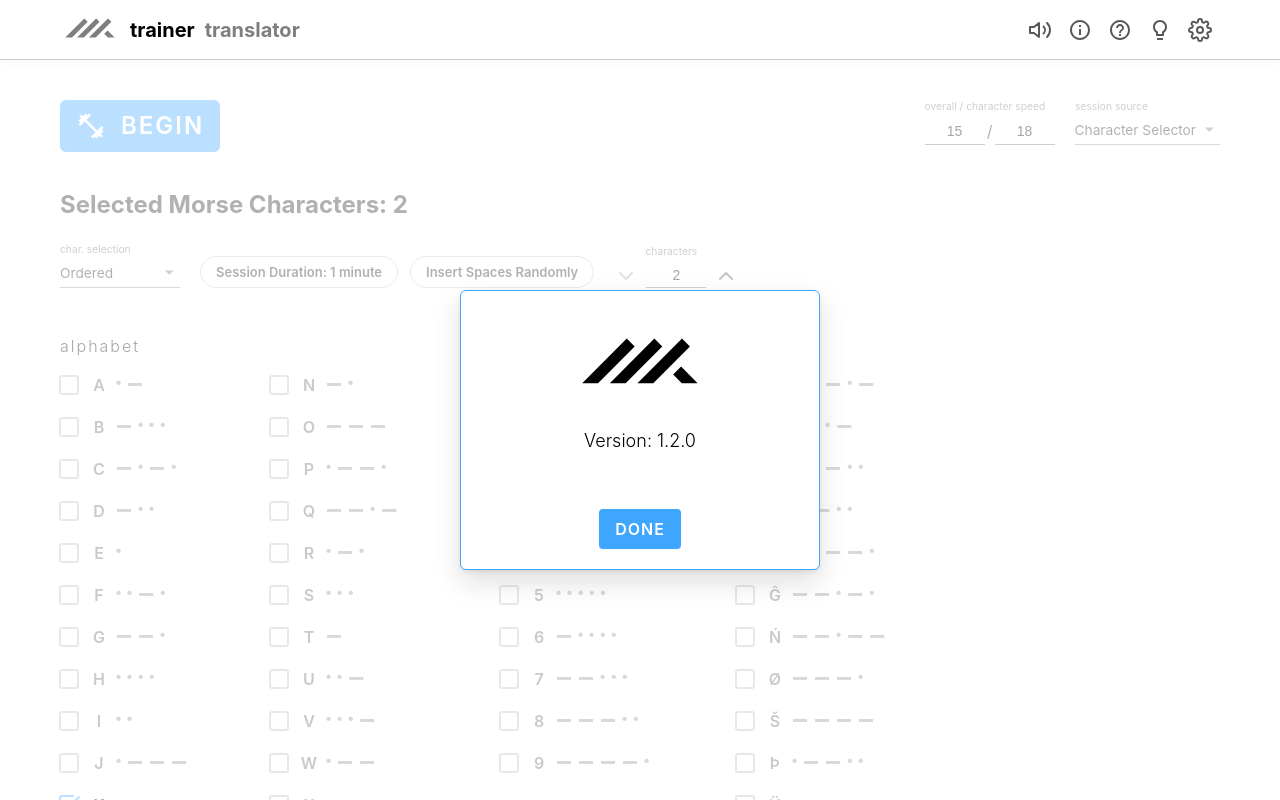
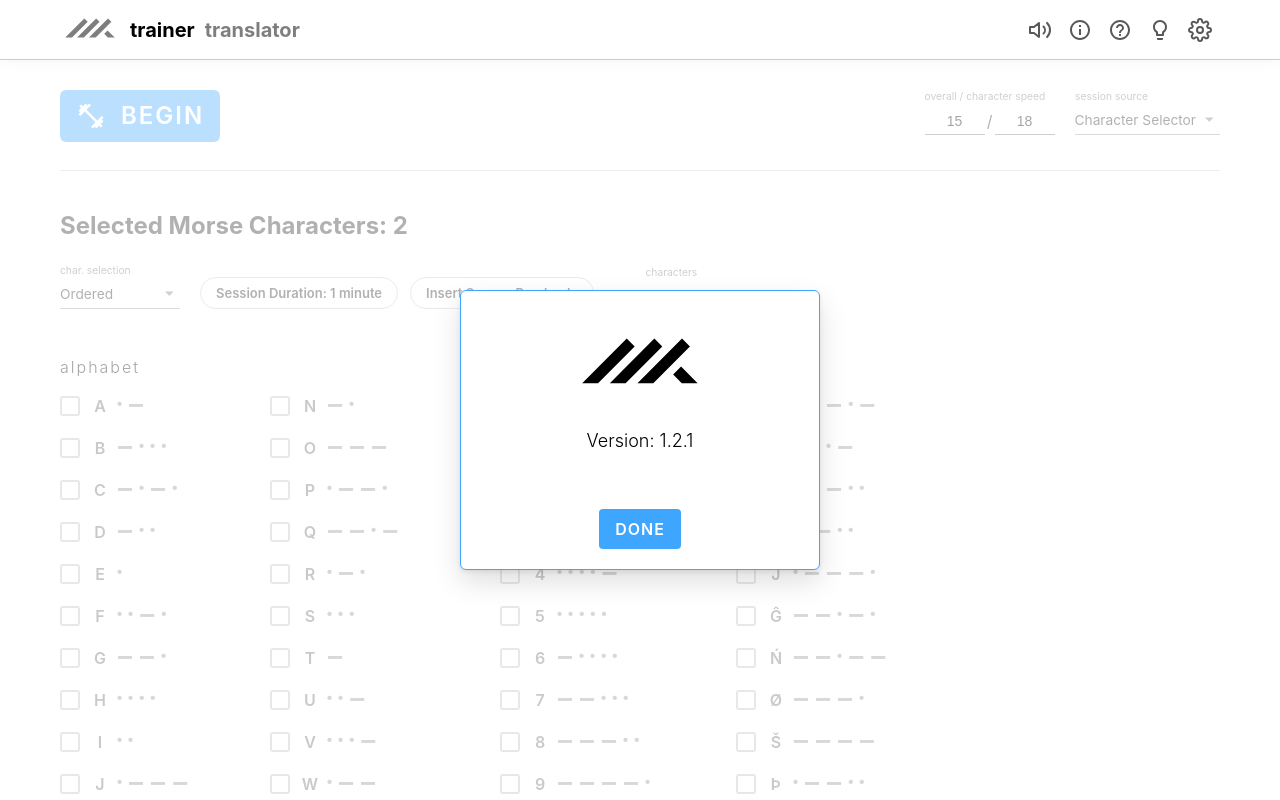
Before and after one commit to timto7/morset, a React (Create React App) app: page /#/trainer in a window 1280 px wide. Both pictures are taken after a click on the button "Information". Shown: the top 800 px of the page. Built offline with nearby package versions, Linux system fonts and the light colour scheme.

Commit message:
Fixed some styling issues.

```diff
--- a/package.json
+++ b/package.json
@@ -5,7 +5,7 @@
     "url": "https://github.com/timto7/morset"
   },
   "name": "morset",
-  "version": "1.2.0",
+  "version": "1.2.1",
   "private": true,
   "dependencies": {
     "@material-ui/core": "^4.4.3",
--- a/src/components/navbar/InfoModal.jsx
+++ b/src/components/navbar/InfoModal.jsx
@@ -32,7 +32,7 @@ const InfoModal = ({visible, close}) => {
 					<div id="infoLogoContainer">
 						<div id="infoLogo" />
 					</div>
-					<span id="infoVersion">Version: 1.2.0</span>
+					<span id="infoVersion">Version: 1.2.1</span>
 					<div id="infoDoneBtnContainer">
 						<Button
 							variant="contained"
--- a/src/components/navbar/SettingsDropdown.css
+++ b/src/components/navbar/SettingsDropdown.css
@@ -39,6 +39,7 @@
   overflow-y: auto;
   padding-bottom: 15px;
   max-height: calc(100vh - 80px);
+  width: 300px;
 }
 
 #settingsDDContainer.show {
--- a/src/components/navbar/SettingsDropdown.jsx
+++ b/src/components/navbar/SettingsDropdown.jsx
@@ -43,7 +43,6 @@ const SettingsDropdown = ({ show }) => {
     <div>
       <div id="settingsAciveIndicator" className={cntnrClass} />
       <div id="settingsDDContainer" className={cntnrClass}>
-        <div id="settingsInnerContainer">
           <BottomNavigation
             value={value}
             onChange={(event, newValue) => {
@@ -76,7 +75,6 @@ const SettingsDropdown = ({ show }) => {
             <TranslationPane visible={index === 2 ? true : false}></TranslationPane>
           </div>
         </div>
-      </div>
       <div id="audioWarnPopoverContainer">
         <WarningPopover
           text="WARNING: The square wave is loud, ensure you lower the volume before selecting."
--- a/src/components/trainer/MorseButtonAddRemove.css
+++ b/src/components/trainer/MorseButtonAddRemove.css
@@ -13,7 +13,7 @@
   padding-right: 4px;
   transition: opacity 0.2s ease;
   pointer-events: none;
-  margin: -1px 0px 0px 3px;
+  margin: -1px 0px 0px 4px;
 }
 
 .MorseButtonAddRemove > div {
--- a/src/components/trainer/MorseTextEntry.css
+++ b/src/components/trainer/MorseTextEntry.css
@@ -15,7 +15,7 @@
   left: 0px;
   right: 0px;
   opacity: 0;
-  margin: 190px auto auto auto;
+  margin: 210px auto auto auto;
   box-sizing: border-box;
   z-index: -800;
   user-select: none;
--- a/src/components/trainer/TrainerLauncher.css
+++ b/src/components/trainer/TrainerLauncher.css
@@ -3,8 +3,10 @@
 
 #TrainerLauncherContainer {
   animation: 0.2s ease 0s 1 peekDown;
-  margin-top: 40px;
+  margin-top: 30px;
   display: grid;
+  padding-bottom: 30px;
+  border-bottom: 1px solid var(--border);
   grid-template-columns: 50% 50%;
 }
 
```
